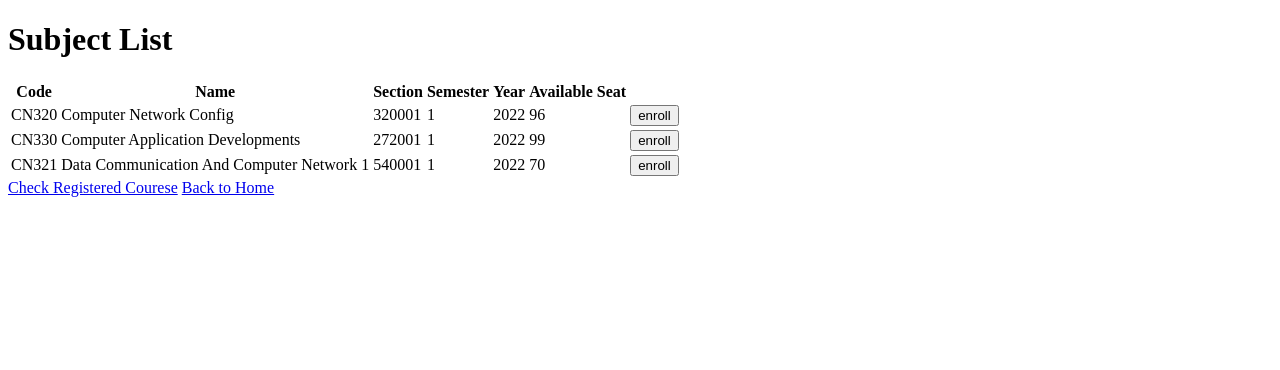
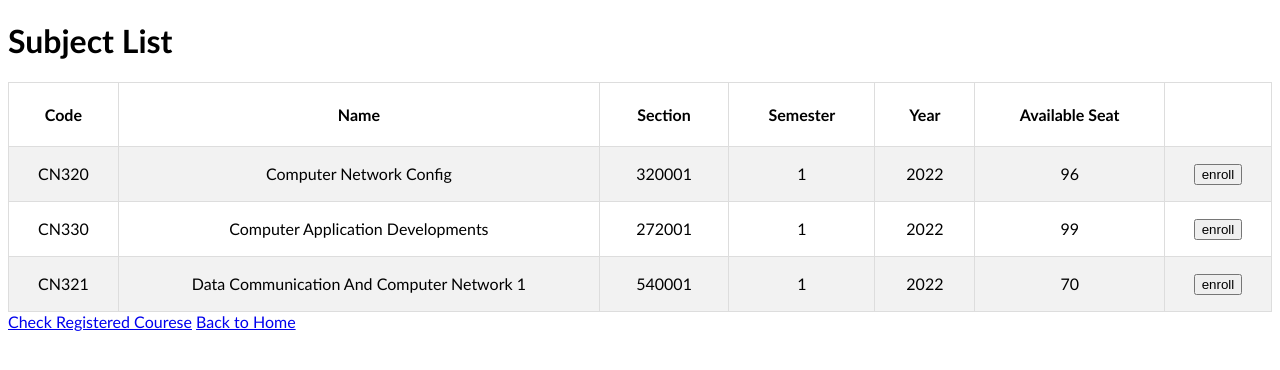
Before and after one commit to 6310611055/CN331-loginreg, a Django app: page /booking/ in a window 1280 px wide. Shown: the top 370 px of the page. Run offline with Django 4.2, Linux system fonts and the light colour scheme; a user stored in the database is signed in; data comes from the database, SQL or seed files in the repository; both versions use the stored data as it was after the commit.

Commit message:
feelmyrhythm

```diff
--- a/loginreg/booking/templates/booking/index.html
+++ b/loginreg/booking/templates/booking/index.html
@@ -1,7 +1,45 @@
 {% extends 'booking/layout.html' %}
 {% block body %}
+<!DOCTYPE html>
+<html>
+<head>
+<meta name="viewport" content="width=device-width, initial-scale=1">
+<style>
+    body {
+        font-family: Calibri, Helvetica, sans-serif;
+    }
+    table {
+        border-collapse: collapse;
+        border-spacing: 0;
+        width: 100%;
+        border: 1px solid #ddd;
 
+    }
+    th {
+        border: 1px solid #ddd;
+        border-collapse: collapse;
+        text-align: center;
+        text-align: center;
+        padding: 22px;
 
+    }
+
+    td {
+        border: 1px solid #ddd;
+        border-collapse: collapse;
+        text-align: center;
+        text-align: center;
+        padding: 16px;
+
+    }
+
+    tr:nth-child(even) {
+        background-color: #f2f2f2;
+    }
+</style>
+</head>
+
+<body>
 <h1>Subject List</h1>
 {% if subjects %}
 <table>
@@ -32,6 +70,8 @@
     {% endfor %}
 </table>
 {% endif %}
+</body>
+
 <a href="{% url 'booking:checksubreg' %}">Check Registered Courese</a>
 <a href="{% url 'index' %}">Back to Home</a>
 {% endblock %}
```
Also changed, not shown: loginreg/booking/templates/booking/withdraw.html (+40 -0 lines), loginreg/db.sqlite3.
